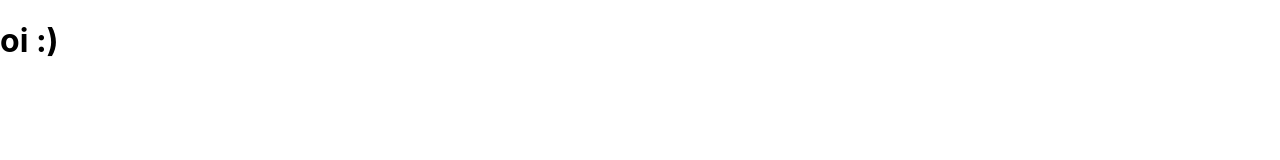
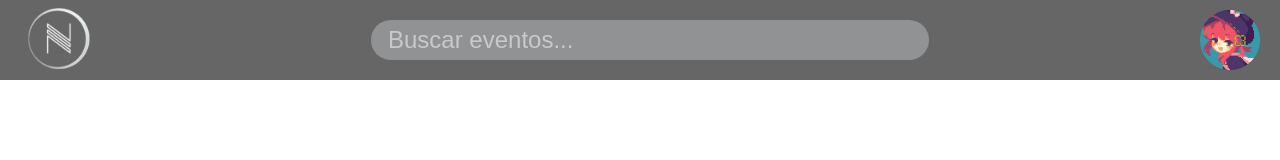
Before and after one commit to MaRI4nac/TCC---My-Version, a React app in the folder reactjs/: page / in a window 1280 px wide. Built offline with nearby package versions, Linux system fonts and the light colour scheme.

Commit message:
cabecalho feito

```diff
--- a/reactjs/src/components/cabecalho/index.js
+++ b/reactjs/src/components/cabecalho/index.js
@@ -0,0 +1,12 @@
+import { Container } from './styled'
+
+
+export default function Cabecalho() {
+    return (
+        <Container>
+            <img className="logo-image" src="/assets/images/LOGO1 TCC.png" alt="" />
+            <input type="text" placeholder="Buscar eventos..."/>
+            <img className="perfil-image" src="/assets/images/Perfil-cabecalho.png" alt="" />
+        </Container>
+    )
+}
--- a/reactjs/src/components/cabecalho/styled.js
+++ b/reactjs/src/components/cabecalho/styled.js
@@ -0,0 +1,50 @@
+import styled from 'styled-components'
+
+const Container = styled.div`
+    background-color: rgba(0, 0, 0, 0.6);
+    width: 100%;
+    height: 10vh;
+
+    display: flex;
+    flex-direction: row;
+    align-items: center;
+    justify-content: space-between;
+    padding: 0px 20px;
+
+    .perfil-image {
+        padding: 10px 0px;
+    }
+
+    img {
+        height: 10vh;
+        width: auto;
+    }
+
+    input {
+        outline: none;
+        background-color: rgba(240, 248, 255, 0.3);
+        border: 1px solid transparent;
+        height: 50%;
+        width: 45%;
+        border-radius: 20px;
+        padding-left: 1rem;
+
+        color: white;
+        font-size: 1.5em;
+
+        ::-webkit-input-placeholder { /* Edge */
+            color: rgba(255, 255, 255, 0.5);
+        }
+
+        :-ms-input-placeholder { /* Internet Explorer 10-11 */
+            color: rgba(255, 255, 255, 0.5);
+        }
+
+        ::placeholder {
+            color: rgba(255, 255, 255, 0.5);
+        }
+    }
+
+`
+
+export { Container }
--- a/reactjs/src/index.css
+++ b/reactjs/src/index.css
@@ -1,3 +1,5 @@
+* { box-sizing: border-box; }
+
 body {
   margin: 0;
   font-family: -apple-system, BlinkMacSystemFont, 'Segoe UI', 'Roboto', 'Oxygen',
--- a/reactjs/src/routes.js
+++ b/reactjs/src/routes.js
@@ -1,11 +1,12 @@
 import { BrowserRouter, Switch, Route } from "react-router-dom";
 import Principal from './pages/usuario/principal/index.js'
+import Cabecalho from './components/cabecalho/index'
 
 export default function Routes() {
     return (
         <BrowserRouter>
             <Switch>
-                <Route path="/" exact={true} component={Principal} />
+                <Route path="/" exact={true} component={Cabecalho} />
             </Switch>
         </BrowserRouter>
     )
```
Also changed, not shown: reactjs/public/assets/images/LOGO1 TCC.png (added), reactjs/public/assets/images/Perfil-cabecalho.png (added).
